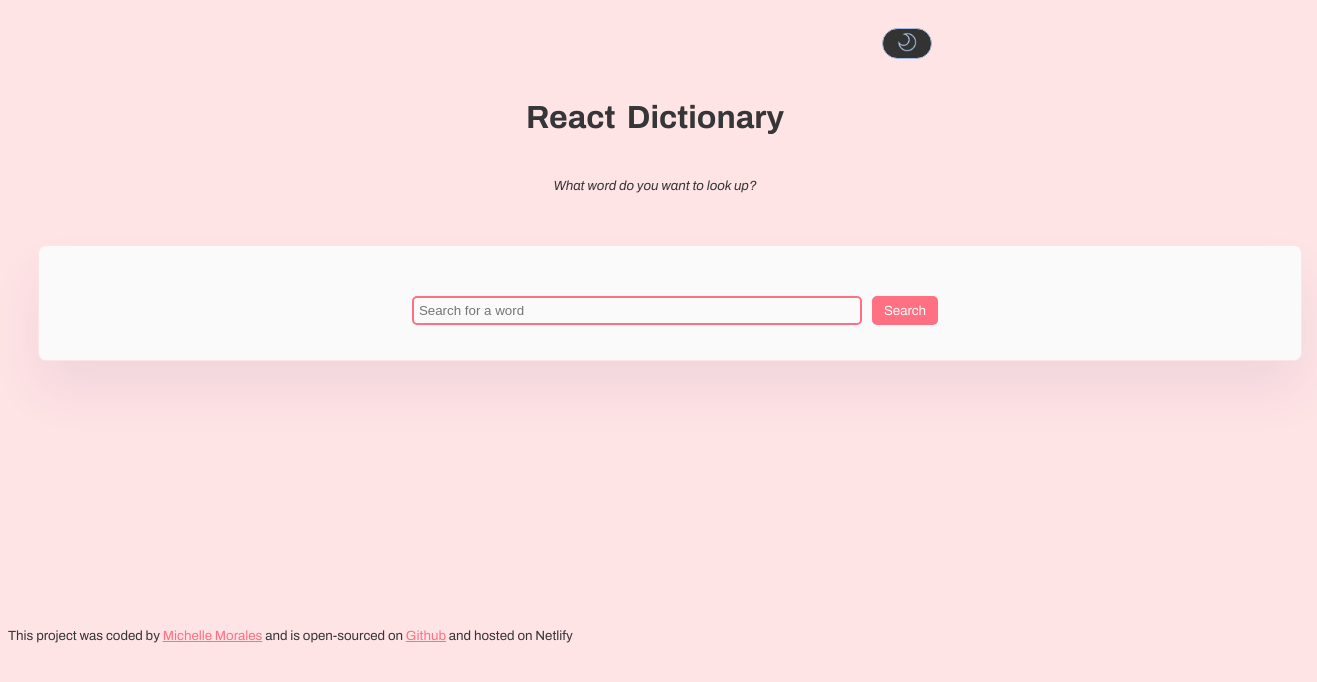
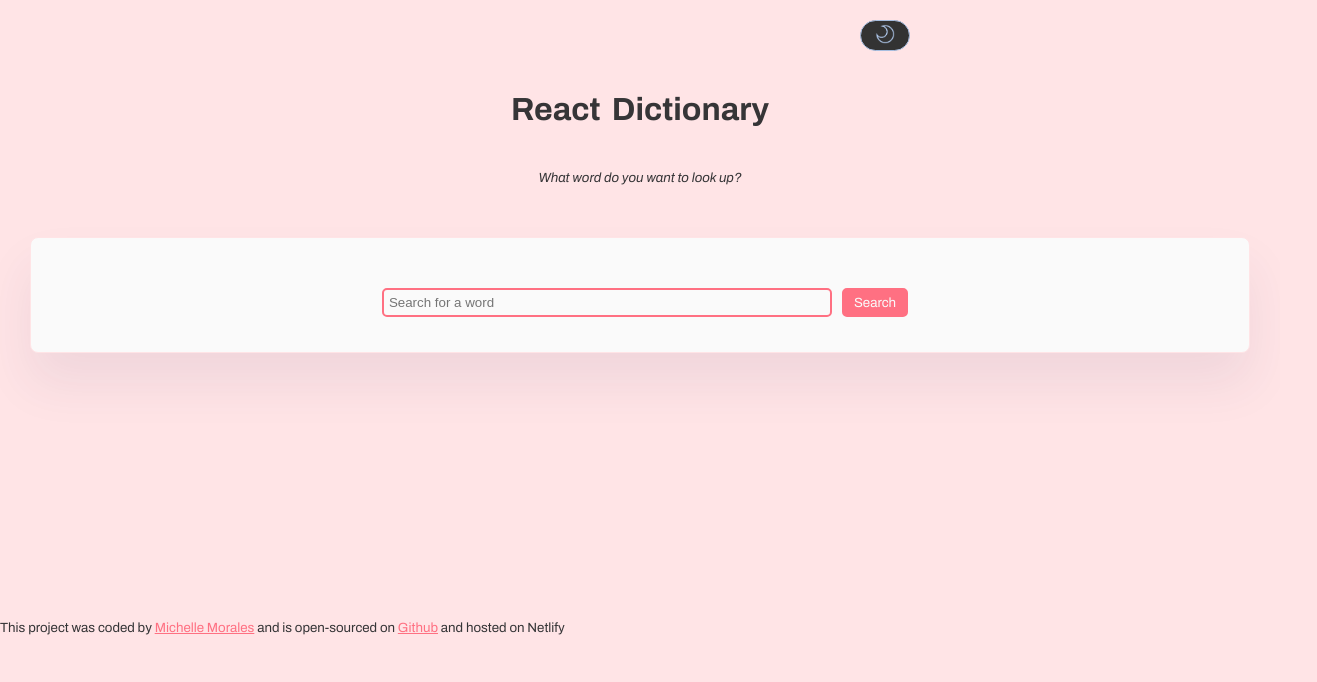
Before and after one commit to Mickie4/React-Dictionary, a React (Create React App) app: page / in a window 1280 px wide. Shown: the top 682 px of the page, 1317 px wide, since content can reach past the window. Built offline with nearby package versions, Linux system fonts and the light colour scheme.

Commit message:
fixed a little issue with the layout after removing bootstrap

```diff
--- a/src/App.js
+++ b/src/App.js
@@ -33,6 +33,7 @@ export default function App() {
   }
 
   return (
+    <div>
       <ThemeProvider theme={theme === "light" ? lightTheme : darkTheme}>
         <GlobalStyles />
         <StyledContainer className='app-container'>
@@ -76,5 +77,6 @@ export default function App() {
           </StyledRow>
         </StyledContainer>
       </ThemeProvider>
+    </div>
   );
 }
--- /dev/null
+++ b/src/index.css
@@ -0,0 +1,3 @@
+* {
+  box-sizing: border-box;
+}
--- a/src/index.js
+++ b/src/index.js
@@ -1,6 +1,7 @@
 import React from "react";
 import ReactDOM from "react-dom";
 import App from "./App";
+import "./index.css";
 import reportWebVitals from "./reportWebVitals";
 
 ReactDOM.render(
--- a/src/styled-components/global.js
+++ b/src/styled-components/global.js
@@ -6,5 +6,7 @@ export const GlobalStyles = createGlobalStyle`
     color: ${({ theme }) => theme.text};
     font-family: 'Archivo', sans-serif;
     transition: all 0.25s linear;
+    margin: 0;
+    padding: 0;
   }
   `;
```
Lines whose indentation alone changed are shown as unchanged.
